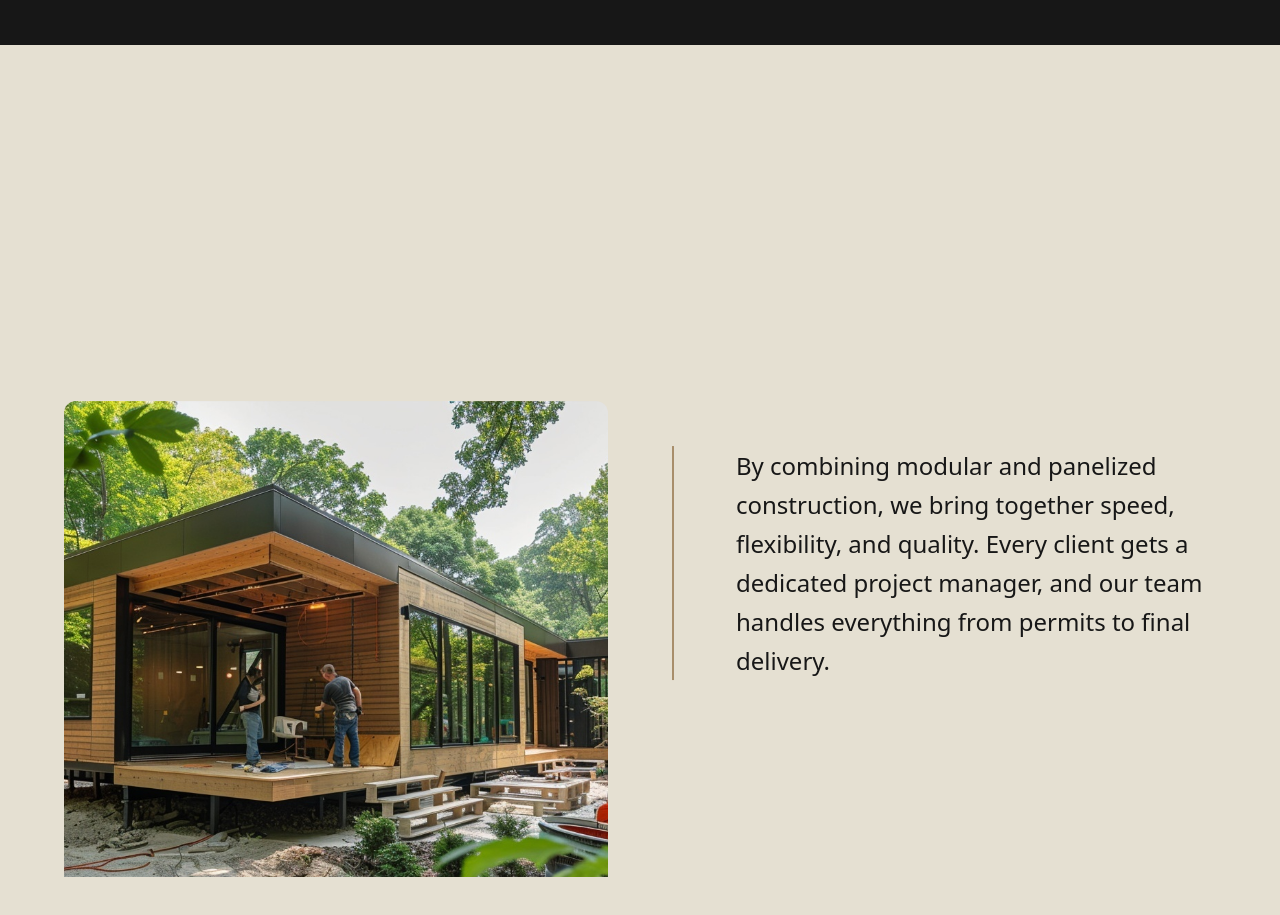
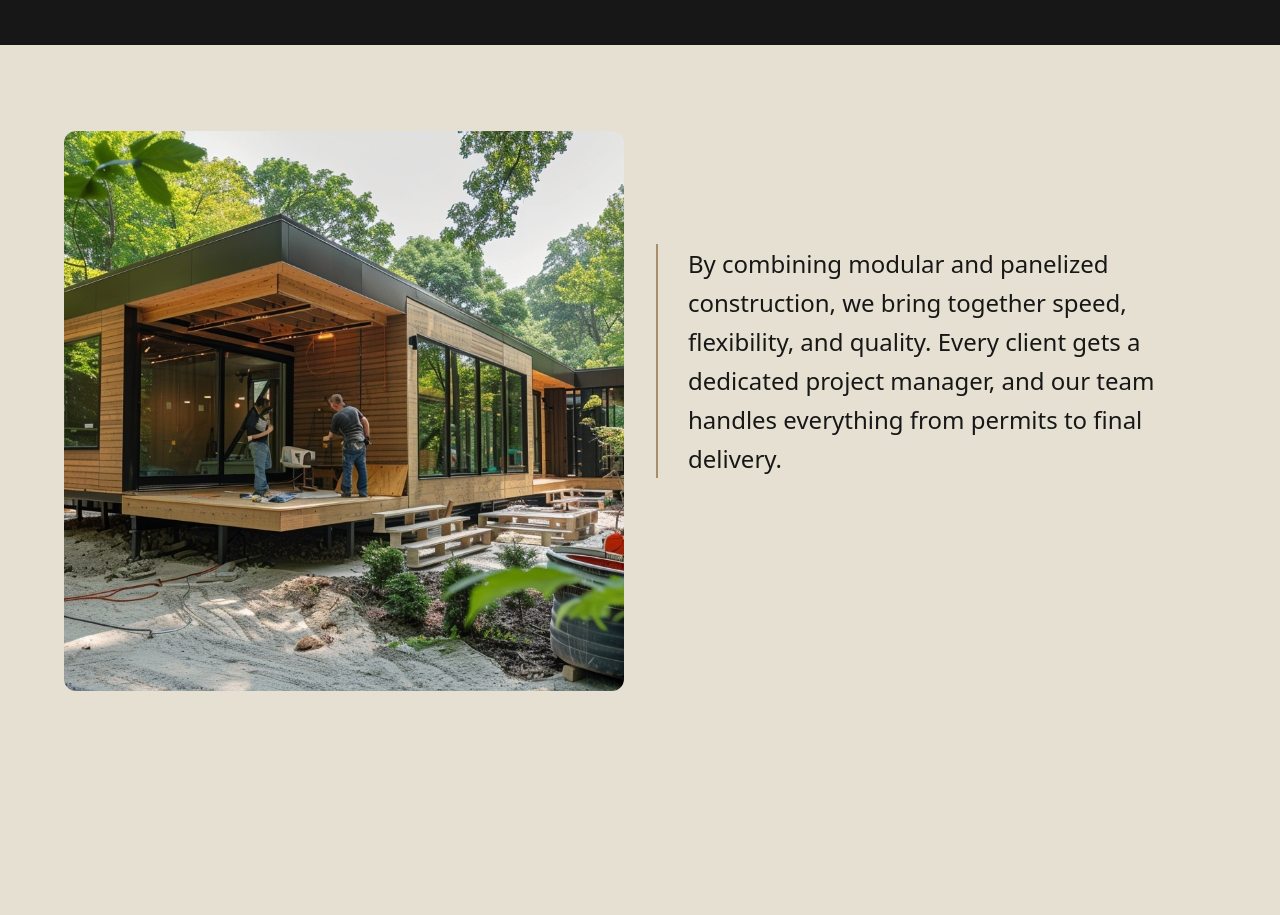
Before and after one commit to NetanelSegal/fastruct, a Next.js app: page /about in a window 1280 px wide. Shown: the part 1420-2335 px from the top of the page. Built offline with nearby package versions, Linux system fonts and the light colour scheme.

Commit message:
better animation to OurProcessSection

```diff
--- a/src/sections/about/ImageTextSection.tsx
+++ b/src/sections/about/ImageTextSection.tsx
@@ -4,15 +4,18 @@ import Image from 'next/image';
 import { IImageText } from '@/types/about';
 import Parallax from '@/components/Parallax';
 import { Section } from '@/components/Section';
+import { useRef } from 'react';
 
 const ImageTextSection = ({ image, paragraph }: IImageText) => {
+  const ref = useRef<HTMLDivElement>(null);
   return (
-    <Section bgColor='light' textColor='dark' className='py-32'>
-      <div className='grid grid-cols-1 items-center gap-16 md:grid-cols-2'>
+    <Section ref={ref} bgColor='light' textColor='dark' className='py-32'>
+      <div className='grid grid-cols-1 items-center gap-8 md:grid-cols-2'>
         <Parallax
+          ref={ref}
           className='size-full'
-          startRange={300}
-          endRange={-200}
+          startRange={-50}
+          endRange={50}
           unitType='px'
           offset={['start end', 'end start']}>
           <div className='relative h-96 w-full overflow-hidden rounded-xl lg:h-[70vh]'>
@@ -27,13 +30,14 @@ const ImageTextSection = ({ image, paragraph }: IImageText) => {
           </div>
         </Parallax>
         <Parallax
+          ref={ref}
           className='relative'
-          startRange={150}
-          endRange={-150}
+          startRange={-100}
+          endRange={50}
           unitType='px'
           offset={['start end', 'end start']}>
           <div className='bg-accent absolute top-0 bottom-0 left-0 w-[2px]' />
-          <div className='pl-8 md:pl-16'>
+          <div className='pl-4 md:pl-8'>
             <p className='text-h6 text-dark leading-relaxed'>{paragraph}</p>
           </div>
         </Parallax>
--- a/src/sections/home/OurProcessSection.tsx
+++ b/src/sections/home/OurProcessSection.tsx
@@ -6,12 +6,10 @@ import { cloneElement, RefObject, useEffect, useRef, useState } from 'react';
 import {
   animate,
   AnimatePresence,
-  mix,
   motion,
   useMotionValue,
   useMotionValueEvent,
   useScroll,
-  useSpring,
   useTransform,
 } from 'motion/react';
 import { useScreenWidth } from '@/hooks/useScreenWidth';
@@ -102,37 +100,34 @@ const OurProcessSection: React.FC<IProcess> = ({ title, steps }) => {
     target: sectionRef,
     offset: ['start -30vh', 'end 120vh'],
   });
-
-  const lastStepIndex = useRef(0);
-
-  const stepIndex = useTransform(
+  scrollYProgress;
+  const snappedIndex = useTransform(
     scrollYProgress,
     [0, 1],
     [0, steps.length - 1]
   );
 
-  const snappedIndex = useMotionValue(0);
+  const roundedIndex = useMotionValue(0);
 
-  stepIndex.on('change', (v) => {
-    const diff = Math.abs(Math.round(v) - v);
-    const scrollDirection = v > lastStepIndex.current ? 'down' : 'up';
-    const rounded =
-      diff > 0.3
-        ? scrollDirection === 'down'
-          ? Math.ceil(v)
-          : Math.floor(v)
-        : Math.round(v);
+  snappedIndex.on('change', (v) => {
+    if (roundedIndex.isAnimating()) {
+      return;
+    }
+    const currentIndex = roundedIndex.get();
+    const roundedTargetIndex = Math.round(v);
+    const diff = roundedTargetIndex - currentIndex;
 
-    setStepNumber(v);
+    const targetIndex =
+      diff === 0 ? currentIndex : currentIndex + Math.sign(diff);
 
-    animate(snappedIndex, rounded, {
-      ease: 'circInOut',
+    animate(roundedIndex, targetIndex, {
+      ease: 'easeInOut',
       delay: 0,
-      duration: 0.1,
+      duration: 0.5,
     });
   });
 
-  useMotionValueEvent(snappedIndex, 'change', (fi) => {
+  useMotionValueEvent(roundedIndex, 'change', (fi) => {
     const radiansStep = steps.length > 1 ? RADIANS_RANGE / steps.length : 0;
 
     const offsets = getStepsPositionsOffsetFromNumber(
@@ -143,6 +138,7 @@ const OurProcessSection: React.FC<IProcess> = ({ title, steps }) => {
       fi
     );
 
+    setStepNumber(fi);
     setPositions(
       offsets.map((p) => ({
         x: p.x - (isMobile ? 0 : window.innerWidth * 0.15),
@@ -258,10 +254,10 @@ const OurProcessSection: React.FC<IProcess> = ({ title, steps }) => {
         </div>
       </div>
 
-      {steps.map((s) => (
-        <div
+      {steps.map((s, i) => (
+        <motion.div
           key={`placeholder-${s.title}`}
-          className='h-screen opacity-0 md:h-[50vh]'></div>
+          className='h-screen md:h-[80vh]'></motion.div>
       ))}
     </section>
   );
```
